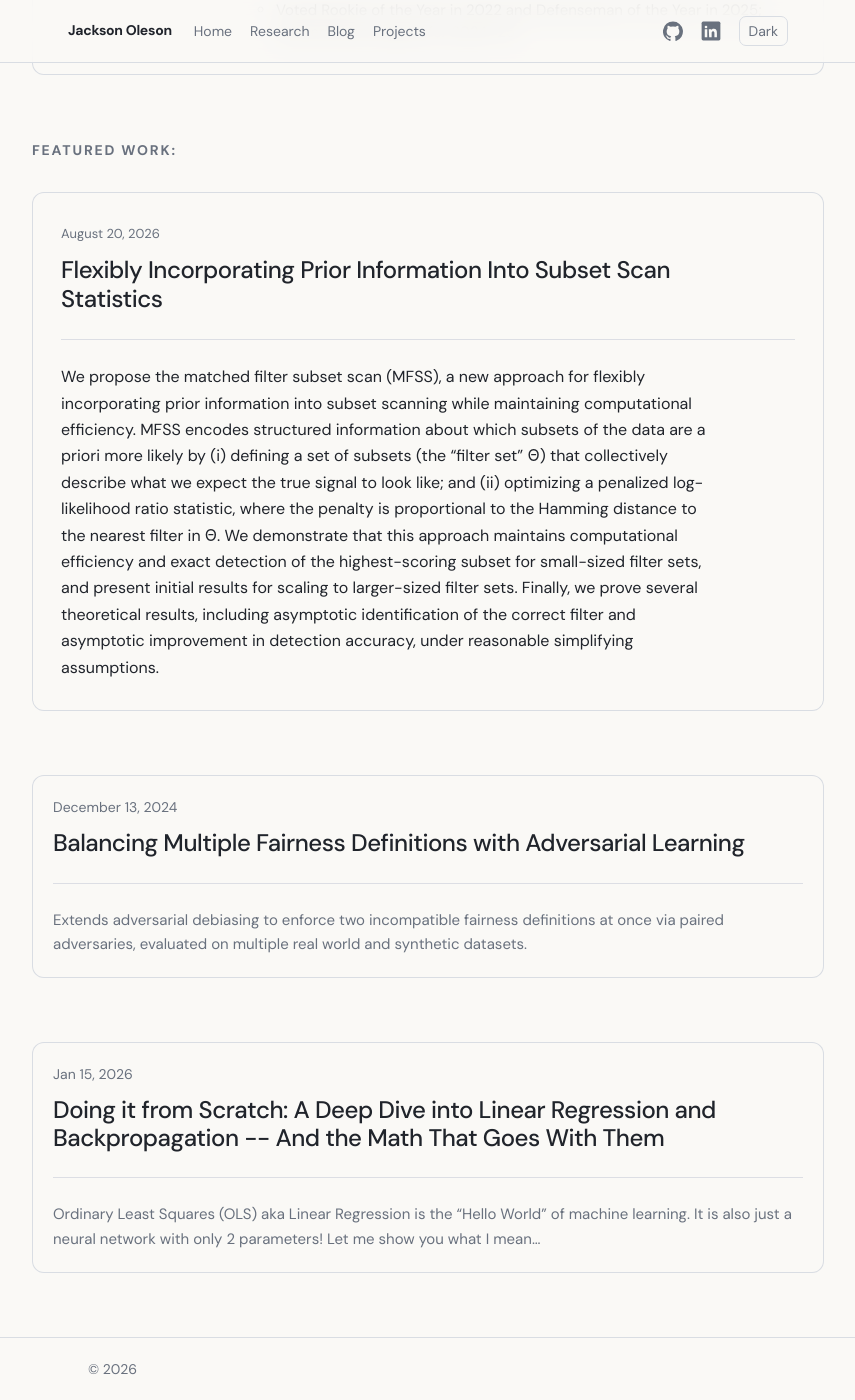
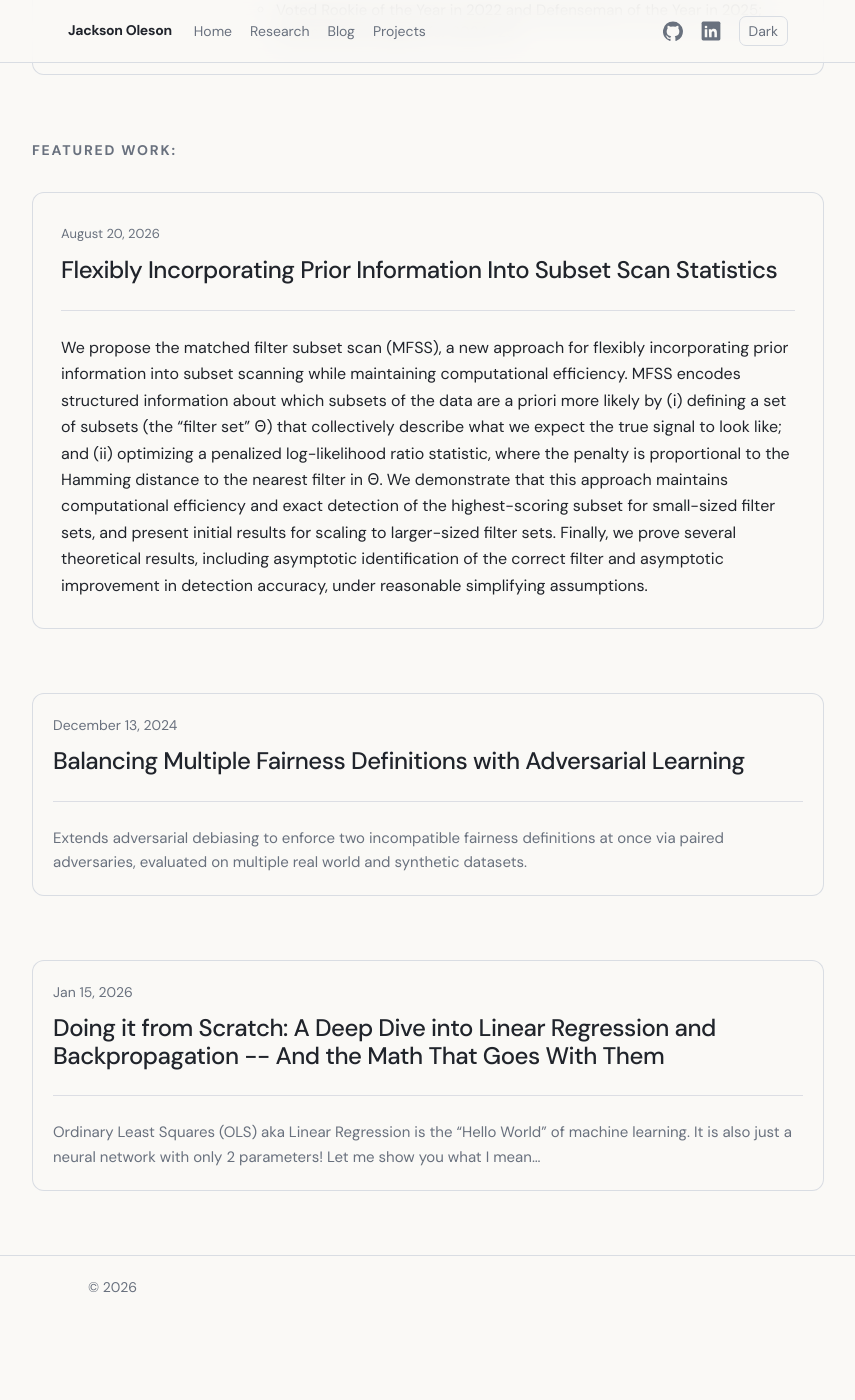
Before and after one commit to jacksonoleson/jacksonoleson.github.io, a Jekyll site: the page built from index.html, in a window 1280 px wide and 1400 px high, scrolled down 2097 px. Shown: the whole window, without its empty margins (212-1067 px from the left). Built offline with Jekyll 4.4.1, drawn with Linux system fonts in a browser that asks for light colours; after the commit the page ends 3416 px from its top, so only the background shows below that.

Commit message:
expand text to fill bubbles

```diff
--- a/assets/css/style.scss
+++ b/assets/css/style.scss
@@ -185,6 +185,9 @@ body.theme-ai-portfolio .publication-card,
 body.theme-ai-portfolio .post-list li,
 body.theme-ai-portfolio .post,
 body.theme-ai-portfolio .experience-card { border-radius: 12px; background: var(--bg); box-shadow: none; }
+body.theme-ai-portfolio .publication-main h1,
+body.theme-ai-portfolio .publication-main h2,
+body.theme-ai-portfolio .publication-abstract { max-width: none; }
 body.theme-ai-portfolio .post-list li:hover { border-color: color-mix(in srgb, var(--accent) 45%, var(--border)); }
 body.theme-ai-portfolio .animation-controls { display: none !important; }
 body.theme-ai-portfolio .experience { margin-top: 78px; }
```
